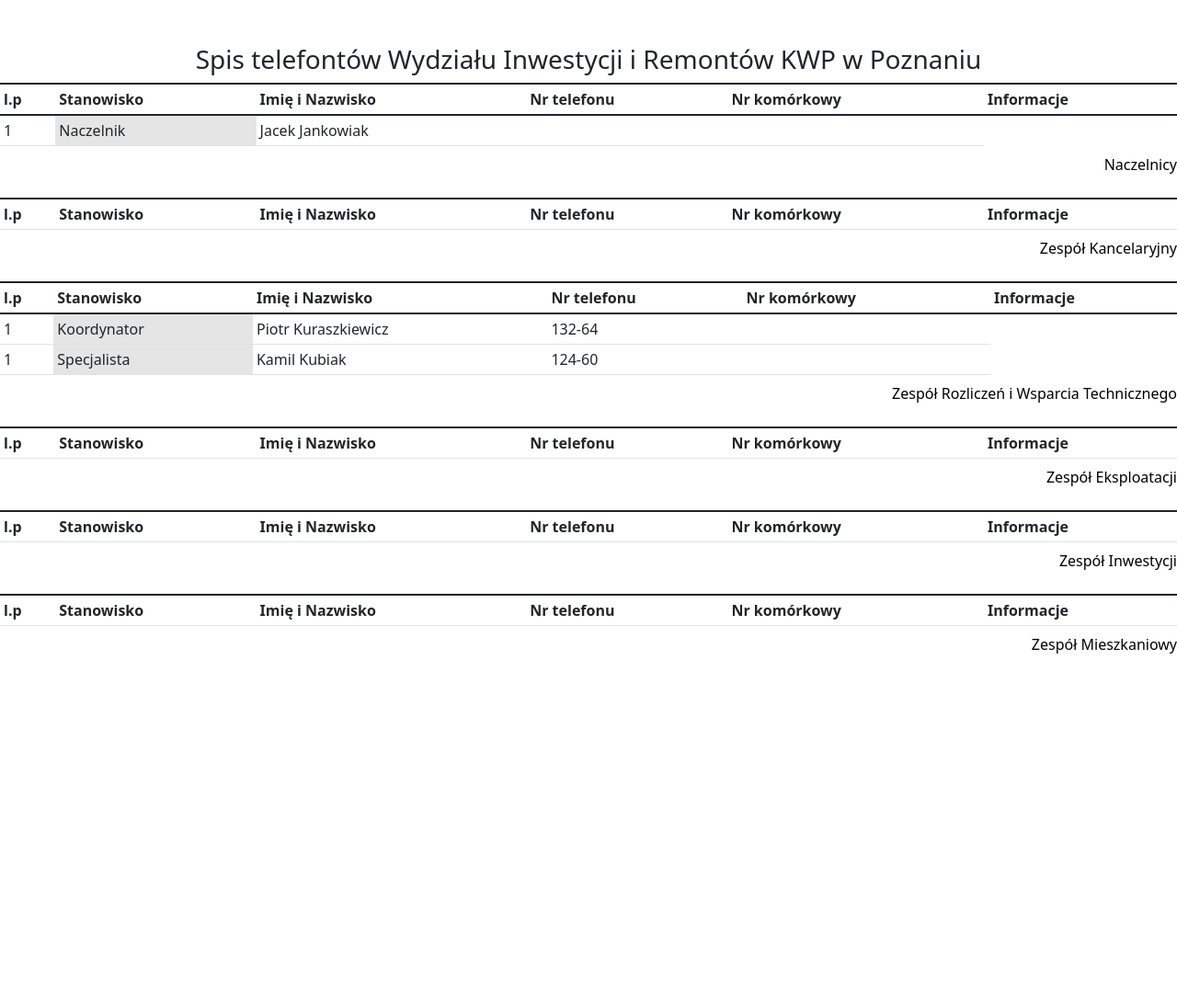
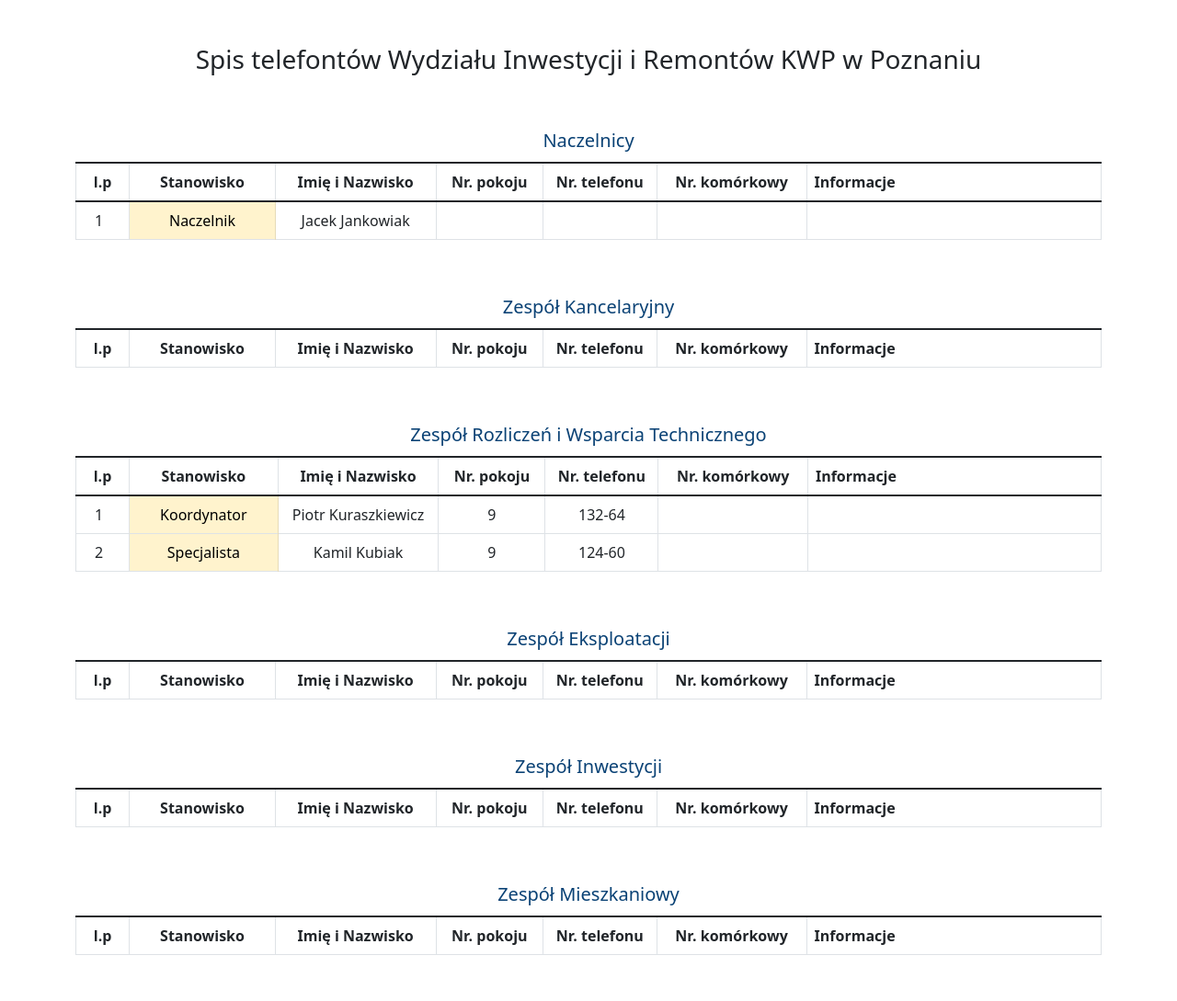
Before and after one commit to Hypnos86/WIiR-APP, a Django app: page /telephones/ in a window 1280 px wide. Shown: the whole page at 92% size. Before the commit the page ends 711 px from the top, so only its background shows below. Run offline with Django 3.2, Linux system fonts and the light colour scheme; data comes from the database, SQL or seed files in the repository; both versions use the stored data as it was after the commit; lists and menus that the app fills with data are empty; some libraries are stand-ins or nearby versions.

Commit message:
Oscylowanie telefonów w html i css, dodanie nr pokoi do telefonów

```diff
--- a/invoices/views.py
+++ b/invoices/views.py
@@ -3,6 +3,7 @@ from django.shortcuts import render
 
 # Create your views here.
 def menu_invoices(request):
+
     return render(request, 'invoices/invoicesmenu.html')
 
 
--- a/main/admin.py
+++ b/main/admin.py
@@ -13,17 +13,18 @@ class TelephoneResource(resources.ModelResource):
     position = Field(attribute='position', column_name='Stanowisko')
     fname = Field(attribute='fname', column_name='Imię')
     lname = Field(attribute='lname', column_name='Nazwisko')
+    numbroom = Field(attribute='numbroom', column_name='Numer pokoju')
     numbtelbus = Field(attribute='numbtelbus', column_name='Numer telefonu słuzbowego')
     numbtelpri = Field(attribute='numbtelpri', column_name='Numer komórkowy')
 
     class Meta:
         model = Telephone
         fields = ('id',)
-        export_order = ('id', 'team', 'position', 'fname', 'lname', 'numbtelbus', 'numbtelpri')
+        export_order = ('id', 'team', 'position', 'fname', 'lname', 'numbroom', 'numbtelbus', 'numbtelpri')
 
 
 @admin.register(Telephone)
 class ContractorAdmin(ExportMixin, admin.ModelAdmin):
-    list_display = ['id', 'team', 'position', 'fname', 'lname', 'numbtelbus', 'numbtelpri']
+    list_display = ['id', 'team', 'position', 'fname', 'lname', 'numbroom', 'numbtelbus', 'numbtelpri']
     search_fields = ['team', 'position', 'fname', 'lname', 'numbtelbus', 'numbtelpri']
     resource_class = TelephoneResource
--- a/main/models.py
+++ b/main/models.py
@@ -22,6 +22,7 @@ class Telephone(models.Model):
     position = models.CharField("Stanowisko", max_length=20, blank=True, default="")
     fname = models.CharField("Imię", max_length=15, blank=True, default="")
     lname = models.CharField("Nazwisko", max_length=15, null=True, blank=True, default="")
+    numbroom = models.CharField("Nr. pokoju", max_length=2, blank=True, default="")
     numbtelbus = models.CharField("Nr. telefonu", max_length=6, blank=True, default="")
     numbtelpri = models.CharField("Nr. komórkowy", max_length=9, null=True, blank=True, default="")
 
--- a/main/static/main/css/style.css
+++ b/main/static/main/css/style.css
@@ -15,6 +15,20 @@
 
 .margin-left-0{
     margin-left: 0!important;
+}
+/*telephone*/
+.tel-h{
+    margin-bottom:20px;
+}
+
+.tel-table{
+    caption-side:top;
+    margin-bottom:50px;
+}
+.tel-table-caption{
+    text-align:center;
+    color: #0a4275;
+    font-size:20px;
 }
 
 /* CONTRACTORS */
--- a/main/templates/main/telephones.html
+++ b/main/templates/main/telephones.html
@@ -31,37 +31,40 @@
 </head>
 <body>
 
-<h3 class="text-center mt-5"><span>Spis telefontów Wydziału Inwestycji i Remontów KWP w Poznaniu</span></h3>
+<h3 class="text-center mt-5 mb-5"><span>Spis telefontów Wydziału Inwestycji i Remontów KWP w Poznaniu</span></h3>
 
-<div class="md-6">
+<div class="container">
     {%for te in teams%}
-    <table class="table table-sm">
-        <caption class="table-warning">{{te}}</caption>
+    <div>
+    <table class="table table-bordered tel-table my-table">
+        <caption class="tel-table-caption">{{te}}</caption>
         <thead class="thead-dark">
-        <tr>
-            <th scope="col">l.p</th>
-            <th scope="col">Stanowisko</th>
-            <th scope="col">Imię i Nazwisko</th>
-            <th scope="col">Nr telefonu</th>
-            <th scope="col">Nr komórkowy</th>
-            <th scope="col">Informacje</th>
+        <tr class="my-table-tr">
+            <th class="text-center" width="40px" scope="col">l.p</th>
+            <th class="text-center" width="100px" scope="col">Stanowisko</th>
+            <th class="text-center" width="120px" scope="col">Imię i Nazwisko</th>
+            <th class="text-center" width="80px" scope="col">Nr. pokoju</th>
+            <th class="text-center" width="80px" scope="col">Nr. telefonu</th>
+            <th class="text-center" width="80px" scope="col">Nr. komórkowy</th>
+            <th width="220px" scope="col">Informacje</th>
         </tr>
         </thead>
         <tbody>
         {% for worker in te.telephone_set.all %}
-        <tr>
-            <td scope="row">1</td>
-            <td class="table-active">{{worker.position|default_if_none:''}}</td>
-            <td>{{worker.fname|default_if_none:''}} {{worker.lname|default_if_none:''}}</td>
-            <td>{{worker.numbtelbus|default_if_none:''}}</td>
-            <td>{{worker.numbtelpri|default_if_none:''}}</td>
+        <tr class="my-table-tr">
+            <td class="text-center" scope="row"></td>
+            <td class="text-center table-warning">{{worker.position|default_if_none:''}}</td>
+            <td class="text-center" width="120px">{{worker.fname|default_if_none:''}} {{worker.lname|default_if_none:''}}</td>
+            <td class="text-center">{{worker.numbroom|default_if_none:''}}</td>
+            <td class="text-center">{{worker.numbtelbus|default_if_none:''}}</td>
+            <td class="text-center">{{worker.numbtelpri|default_if_none:''}}</td>
+            <td></td>
         </tr>
-
 
         {% endfor %}
         </tbody>
     </table>
-
+        </div>
     {% endfor %}
 </div>
 
```
Also changed, not shown: contractors/migrations/0001_initial.py, contractors/migrations/0002_rename_utworzenie_contractor_data_utworzenia.py (deleted), contractors/migrations/0003_alter_contractor_informacje.py (deleted), contractors/migrations/0004_auto_20211203_1340.py (deleted), contracts/migrations/0001_initial.py, contracts/migrations/0002_contract_unit.py (deleted), contracts/migrations/0003_alter_contract_unit.py (deleted), contracts/migrations/0004_alter_contract_options.py (deleted), contracts/migrations/0005_rename_contract_contractimmovables.py (deleted), contracts/migrations/0006_alter_contractimmovables_options.py (deleted), db.sqlite3, main/migrations/0009_telephone_numbroom.py (added).
